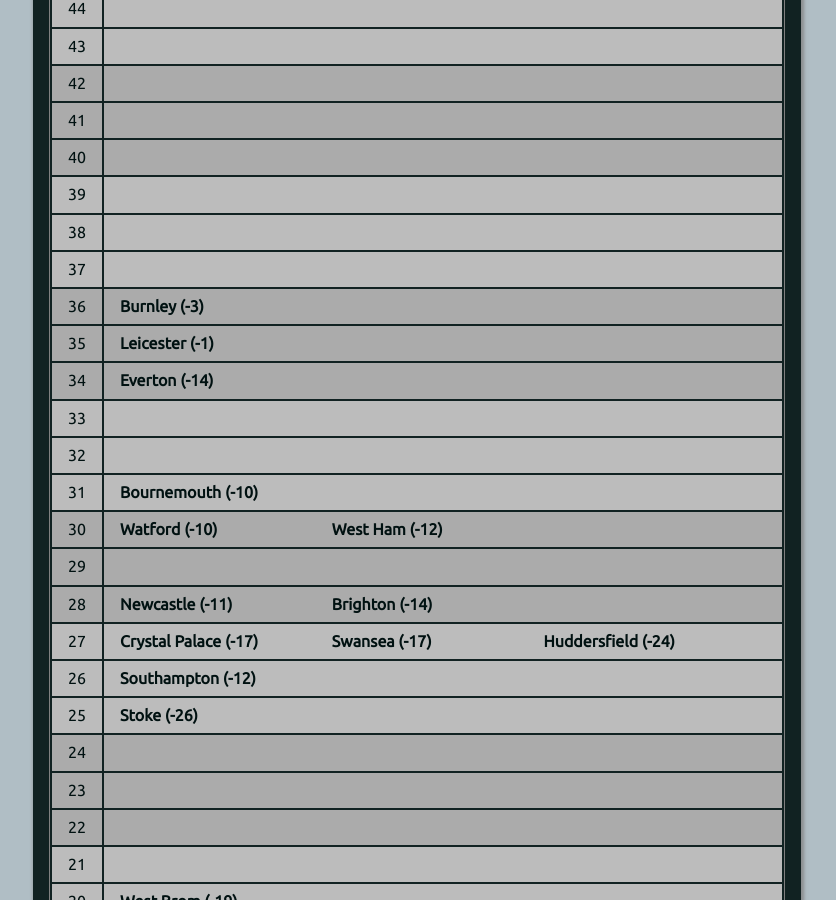
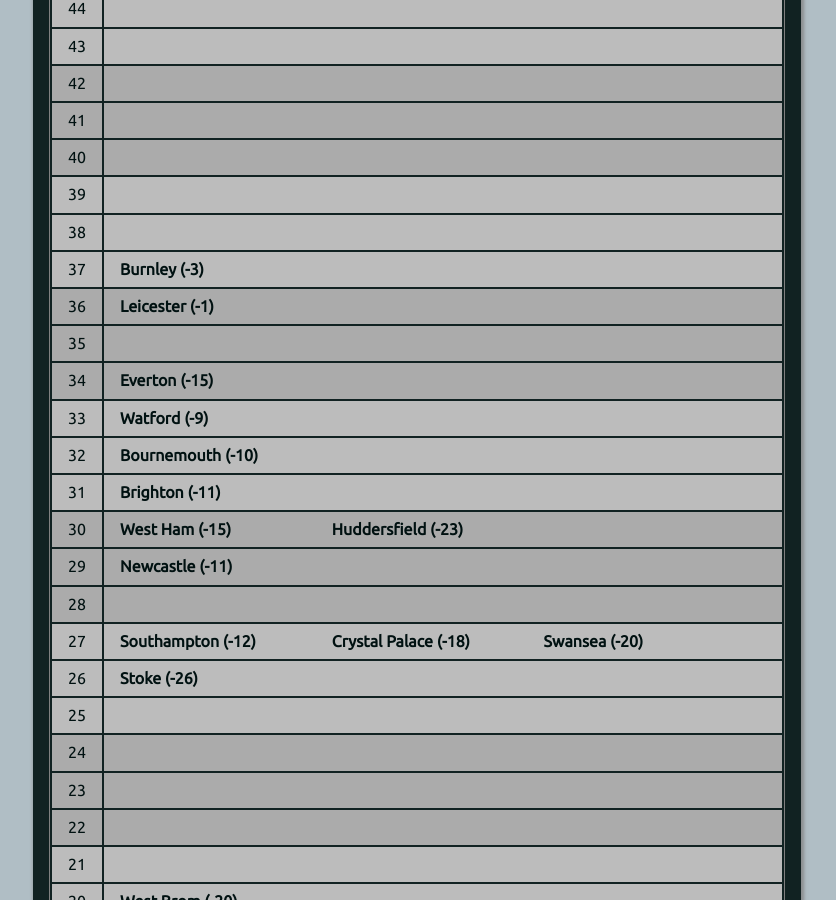
Before and after one commit to muru/muru.github.io, a Jekyll site: the page built from resources.md, in a window 1280 px wide and 900 px high, scrolled down 2694 px. Shown: the whole window, without its empty margins (223-1059 px from the left). Built offline with Jekyll 4.4.1, drawn with Linux system fonts in a browser that asks for light colours; some of the changed text lies outside the part shown.

Commit message:
updated cann-table: Mon 26 Feb 05:00:17 IST 2018

```diff
--- a/cann-table.html
+++ b/cann-table.html
@@ -69,6 +69,7 @@
 	<tr class="cann-row-1">
 		<td class="cann-point"> 59 </td>
 		<td class="cann-clubs">
+			<span class="club-name"> Man Utd (33) </span>
 		</td>
  	</tr>
 	<tr class="cann-row-1">
@@ -79,35 +80,34 @@
 	<tr class="cann-row-2">
 		<td class="cann-point"> 57 </td>
 		<td class="cann-clubs">
+			<span class="club-name"> Liverpool (33) </span>
 		</td>
  	</tr>
 	<tr class="cann-row-2">
 		<td class="cann-point"> 56 </td>
 		<td class="cann-clubs">
-			<span class="club-name"> Man Utd (32) </span>
 		</td>
  	</tr>
 	<tr class="cann-row-2">
 		<td class="cann-point"> 55 </td>
 		<td class="cann-clubs">
+			<span class="club-name"> Tottenham (29) </span>
 		</td>
  	</tr>
 	<tr class="cann-row-1">
 		<td class="cann-point"> 54 </td>
 		<td class="cann-clubs">
-			<span class="club-name"> Liverpool (30) </span>
 		</td>
  	</tr>
 	<tr class="cann-row-1">
 		<td class="cann-point"> 53 </td>
 		<td class="cann-clubs">
-			<span class="club-name"> Chelsea (26) </span>
+			<span class="club-name"> Chelsea (25) </span>
 		</td>
  	</tr>
 	<tr class="cann-row-1">
 		<td class="cann-point"> 52 </td>
 		<td class="cann-clubs">
-			<span class="club-name"> Tottenham (28) </span>
 		</td>
  	</tr>
 	<tr class="cann-row-2">
@@ -184,79 +184,79 @@
 	<tr class="cann-row-2">
 		<td class="cann-point"> 37 </td>
 		<td class="cann-clubs">
+			<span class="club-name"> Burnley (-3) </span>
 		</td>
  	</tr>
 	<tr class="cann-row-1">
 		<td class="cann-point"> 36 </td>
 		<td class="cann-clubs">
-			<span class="club-name"> Burnley (-3) </span>
+			<span class="club-name"> Leicester (-1) </span>
 		</td>
  	</tr>
 	<tr class="cann-row-1">
 		<td class="cann-point"> 35 </td>
 		<td class="cann-clubs">
-			<span class="club-name"> Leicester (-1) </span>
 		</td>
  	</tr>
 	<tr class="cann-row-1">
 		<td class="cann-point"> 34 </td>
 		<td class="cann-clubs">
-			<span class="club-name"> Everton (-14) </span>
+			<span class="club-name"> Everton (-15) </span>
 		</td>
  	</tr>
 	<tr class="cann-row-2">
 		<td class="cann-point"> 33 </td>
 		<td class="cann-clubs">
+			<span class="club-name"> Watford (-9) </span>
 		</td>
  	</tr>
 	<tr class="cann-row-2">
 		<td class="cann-point"> 32 </td>
 		<td class="cann-clubs">
+			<span class="club-name"> Bournemouth (-10) </span>
 		</td>
  	</tr>
 	<tr class="cann-row-2">
 		<td class="cann-point"> 31 </td>
 		<td class="cann-clubs">
-			<span class="club-name"> Bournemouth (-10) </span>
+			<span class="club-name"> Brighton (-11) </span>
 		</td>
  	</tr>
 	<tr class="cann-row-1">
 		<td class="cann-point"> 30 </td>
 		<td class="cann-clubs">
-			<span class="club-name"> Watford (-10) </span>
-			<span class="club-name"> West Ham (-12) </span>
+			<span class="club-name"> West Ham (-15) </span>
+			<span class="club-name"> Huddersfield (-23) </span>
 		</td>
  	</tr>
 	<tr class="cann-row-1">
 		<td class="cann-point"> 29 </td>
 		<td class="cann-clubs">
+			<span class="club-name"> Newcastle (-11) </span>
 		</td>
  	</tr>
 	<tr class="cann-row-1">
 		<td class="cann-point"> 28 </td>
 		<td class="cann-clubs">
-			<span class="club-name"> Newcastle (-11) </span>
-			<span class="club-name"> Brighton (-14) </span>
 		</td>
  	</tr>
 	<tr class="cann-row-2">
 		<td class="cann-point"> 27 </td>
 		<td class="cann-clubs">
-			<span class="club-name"> Crystal Palace (-17) </span>
-			<span class="club-name"> Swansea (-17) </span>
-			<span class="club-name"> Huddersfield (-24) </span>
+			<span class="club-name"> Southampton (-12) </span>
+			<span class="club-name"> Crystal Palace (-18) </span>
+			<span class="club-name"> Swansea (-20) </span>
 		</td>
  	</tr>
 	<tr class="cann-row-2">
 		<td class="cann-point"> 26 </td>
 		<td class="cann-clubs">
-			<span class="club-name"> Southampton (-12) </span>
+			<span class="club-name"> Stoke (-26) </span>
 		</td>
  	</tr>
 	<tr class="cann-row-2">
 		<td class="cann-point"> 25 </td>
 		<td class="cann-clubs">
-			<span class="club-name"> Stoke (-26) </span>
 		</td>
  	</tr>
 	<tr class="cann-row-1">
@@ -282,8 +282,8 @@
 	<tr class="cann-row-2">
 		<td class="cann-point"> 20 </td>
 		<td class="cann-clubs">
-			<span class="club-name"> West Brom (-19) </span>
+			<span class="club-name"> West Brom (-20) </span>
 		</td>
  	</tr>
 </table>
-<span id="cann-gen-note"> Generated on  Monday, 19 February 2018 at 05:00 IST. </span>
+<span id="cann-gen-note"> Generated on  Monday, 26 February 2018 at 05:00 IST. </span>
```
